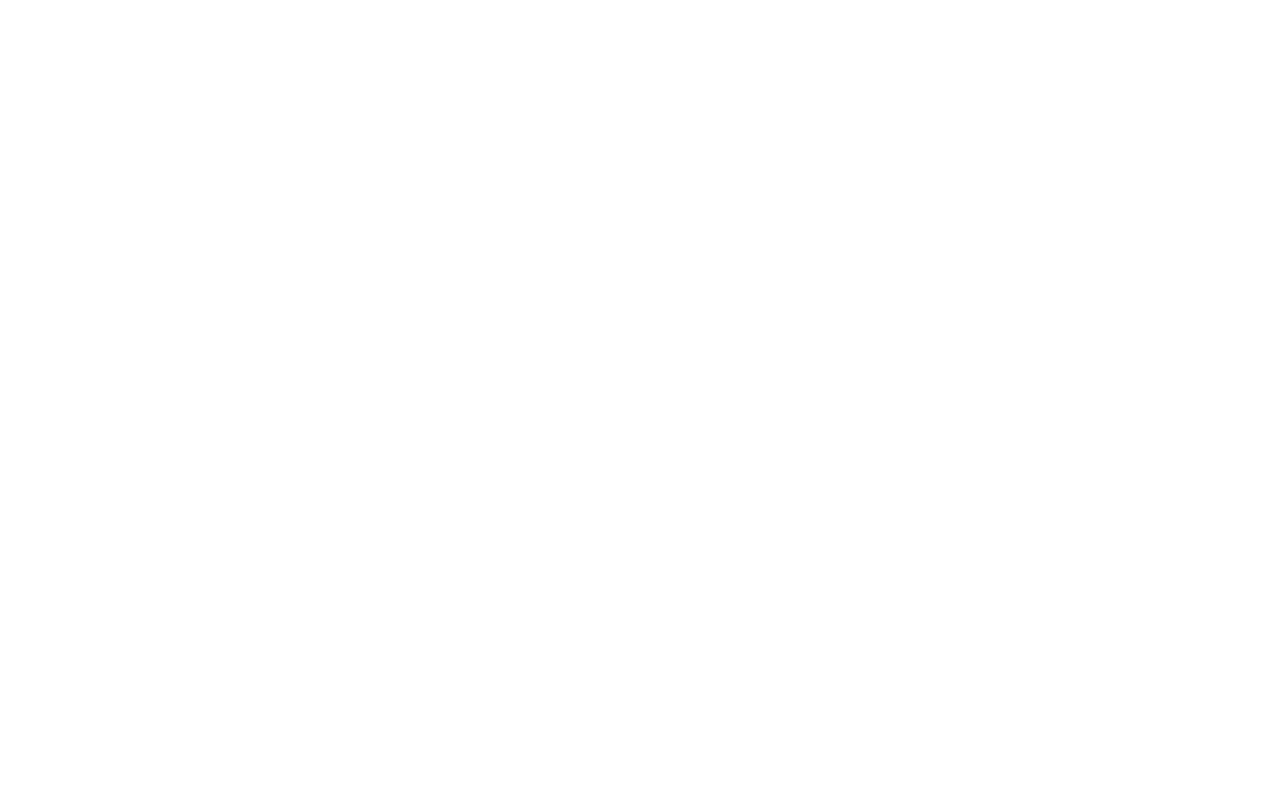
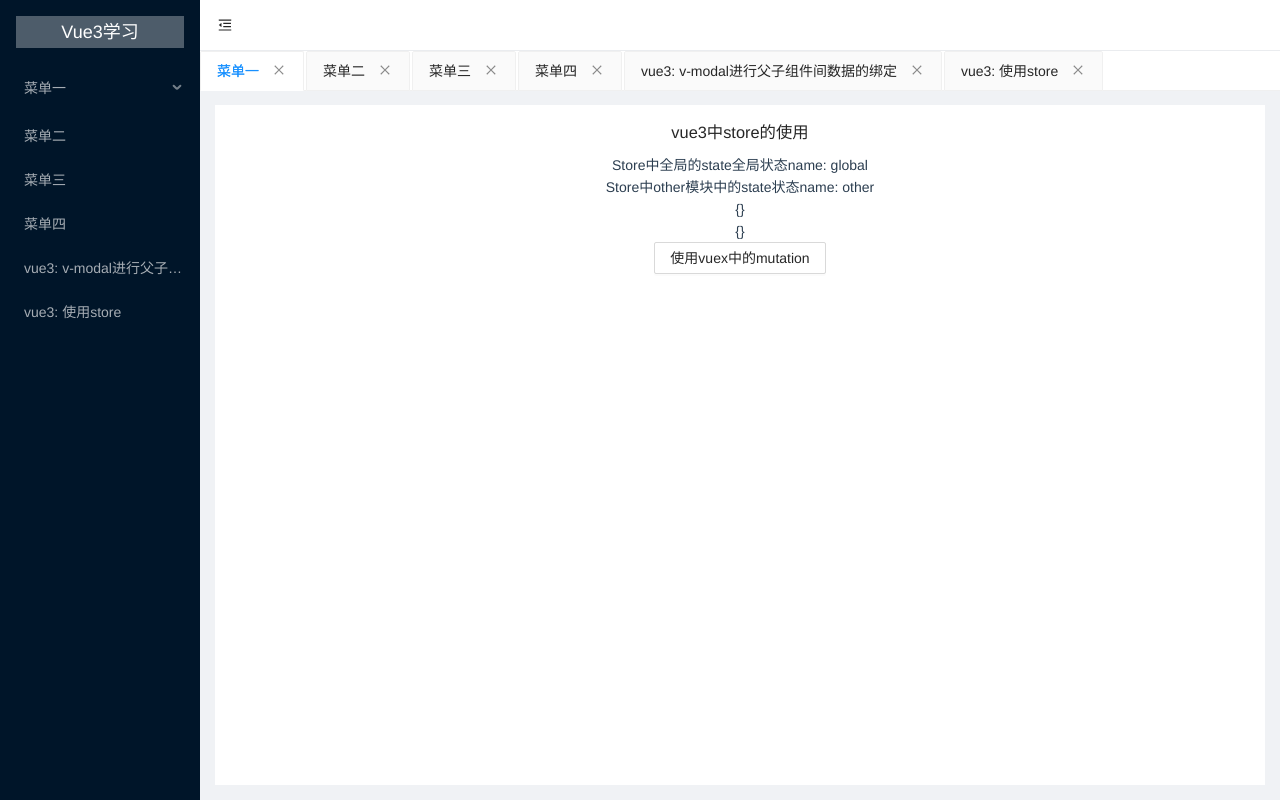
Before and after one commit to xs-jie/vue3_study, a Vue app: page /home/content6 in a window 1280 px wide. Before the commit this address had no page. Built offline with nearby package versions, Linux system fonts and the light colour scheme.

Commit message:
XSJ-2022.12.05-【vue3中vuex的使用】

```diff
--- a/src/business/getMenuData.ts
+++ b/src/business/getMenuData.ts
@@ -45,6 +45,12 @@
       key: '5',
       path: 'content5',
       icon: 'icon5'
+    },
+    {
+      name: 'vue3: 使用store',
+      key: '6',
+      path: 'content6',
+      icon: 'icon6'
     }
   ]
 }
--- a/src/router/index.ts
+++ b/src/router/index.ts
@@ -35,6 +35,11 @@
         path: 'content5',
         name: 'Content5',
         component: () => import('@/views/Content5.vue')
+      },
+      {
+        path: 'content6',
+        name: 'Content6',
+        component: () => import('@/views/Content6.vue')
       }
     ]
   },
--- a/src/store/index.ts
+++ b/src/store/index.ts
@@ -1,12 +1,13 @@
 import { createStore } from 'vuex'
+import other from './other'
 
 export default createStore({
   state: {
+    name: 'global'
   },
-  mutations: {
-  },
-  actions: {
-  },
+  mutations: {},
+  actions: {},
   modules: {
+    other
   }
 })
--- /dev/null
+++ b/src/store/other.ts
@@ -0,0 +1,16 @@
+export default {
+  namespaced: true,
+  state() {
+    return {
+      name: 'other'
+    }
+  },
+  getters: {},
+  mutations: {
+    otherAction(state: { name: string }, payload: any) {
+      state.name += payload
+      console.log(state.name)
+    }
+  },
+  actions: {}
+}
--- a/src/views/Content5.vue
+++ b/src/views/Content5.vue
@@ -43,6 +43,7 @@
     msg: 'this is a new two',
   },
 ])
+
 // const data2 = reactive([
 //   {
 //     name: 'three',
--- /dev/null
+++ b/src/views/Content6.vue
@@ -0,0 +1,23 @@
+<template>
+  <header><h1>vue3中store的使用</h1></header>
+  <div>Store中全局的state全局状态name: {{ store.state.name }}</div>
+  <div>Store中other模块中的state状态name: {{ store.state.other.name }}</div>
+  <div>{{ globalName }}</div>
+  <div>{{ otherName }}</div>
+  <a-button @click="useMutation">使用vuex中的mutation</a-button>
+</template>
+
+<script setup>
+import { useStore, mapState } from 'vuex'
+const store = useStore()
+// const globalName = computed(() => mapState(['name']))
+// const otherName = computed(() => mapState('other', ['name']))
+const globalName = mapState(['name'])
+const otherName = mapState('other', ['name'])
+const useMutation = () => {
+  store.commit('other/otherAction', '12')
+}
+</script>
+
+<style lang="less" scoped>
+</style>
```
